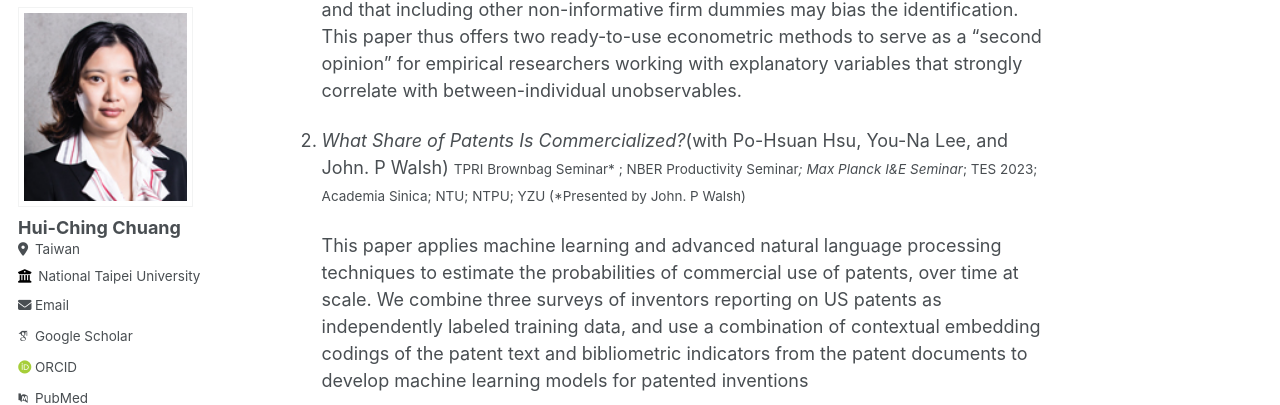
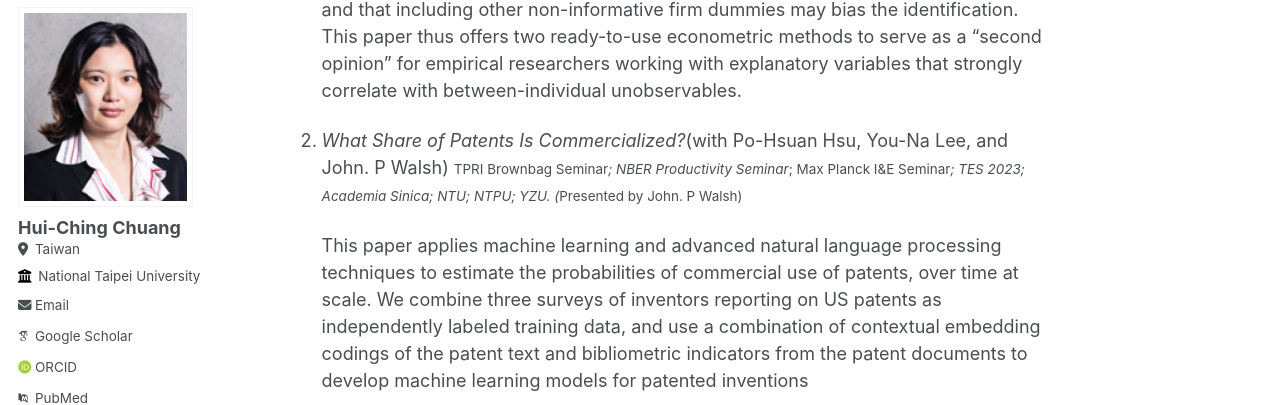
Before and after one commit to hcchuang/hcchuang.github.io, a Jekyll site: the page built from _pages/about.md, in a window 1280 px wide and 900 px high, scrolled down 638 px. Shown: the part 99-504 px from the top of the window. Built offline with Jekyll 4.4.1, drawn with Linux system fonts in a browser that asks for light colours; some web fonts are replaced.

```diff
--- a/_pages/about.md
+++ b/_pages/about.md
@@ -13,13 +13,13 @@ Hui-Ching Chuang is an Associate Professor in the Department of Statistics at Na
 
 WORKING PAPERS
 ======
-1. _Limitation of Firm Fixed Effects Models and the Missing R&D-Patent Relation: New Methods and Evidence_(with Po-Hsuan Hsu, Chung‐Ming Kuan, and Jui-Chung Yang) [\[ssrn\]](https://papers.ssrn.com/sol3/papers.cfm?abstract_id=4636846){:target="_blank"} [\[slide\]](/files/CavalcadeAP2024_slide.pdf){:target="_blank"}<small> The SFS Cavalcade Asia-Pacific 2024; The 2024 UC Davis-FMA Napa Finance Conference; Max Planck I&E Seminar*; The 16th NYCU Finance Conference Keynote Speech* ; The 2024 FMA Asia Pacific Conference**. (Presented by *Po-Hsuan Hsu)</small>
+1. _Limitation of Firm Fixed Effects Models and the Missing R&D-Patent Relation: New Methods and Evidence_(with Po-Hsuan Hsu, Chung‐Ming Kuan, and Jui-Chung Yang) [\[ssrn\]](https://papers.ssrn.com/sol3/papers.cfm?abstract_id=4636846){:target="_blank"} [\[slide\]](/files/CavalcadeAP2024_slide.pdf){:target="_blank"}<small> The SFS Cavalcade Asia-Pacific 2024; The 2024 UC Davis-FMA Napa Finance Conference; Max Planck I&E Seminar*; The 16th NYCU Finance Conference Keynote Speech*; The 2024 FMA Asia Pacific Conference**. (Presented by *Po-Hsuan Hsu)</small>
 
    The common practice to include firm fixed effects in empirical research may eliminate the explanatory power of important economic factors that are persistent. We use the intuitive R&D–patent relation to illustrate this point. Our review of recent studies suggests a surprising pattern that R&D input only positively explains patent output in half of prior regression estimations. This "missing link" can be attributed to the persistence of R&D and patents that causes the between-firm variation to be absorbed by firm fixed effects. We consider adjusted Hausman–Taylor estimates and advanced machine learning methods, and find that both methods lead to a clear positive R&D–patent relation. In particular, advanced machine learning methods suggest that only 10–20% of firm dummies are informative for the R&D–patent relation and that including other non-informative firm dummies may bias the identification. This paper thus offers two ready-to-use econometric methods to serve as a "second opinion" for empirical researchers working with explanatory variables that strongly correlate with between-individual unobservables.
 
 
 
-2. _What Share of Patents Is Commercialized?_(with Po-Hsuan Hsu, You-Na Lee, and John. P Walsh) <small> TPRI Brownbag Seminar* ; NBER Productivity Seminar*; Max Planck I&E Seminar*; TES 2023; Academia Sinica; NTU; NTPU; YZU (*Presented by John. P Walsh)</small>
+2. _What Share of Patents Is Commercialized?_(with Po-Hsuan Hsu, You-Na Lee, and John. P Walsh) <small> TPRI Brownbag Seminar*; NBER Productivity Seminar*; Max Planck I&E Seminar*; TES 2023; Academia Sinica; NTU; NTPU; YZU. (*Presented by John. P Walsh)</small>
 
    This paper applies machine learning and advanced natural language processing techniques to estimate the probabilities of commercial use of patents, over time at scale. We combine three surveys of inventors reporting on US patents as independently labeled training data, and use a combination of contextual embedding codings of the patent text and bibliometric indicators from the patent documents to develop machine learning models for patented inventions
 
```
